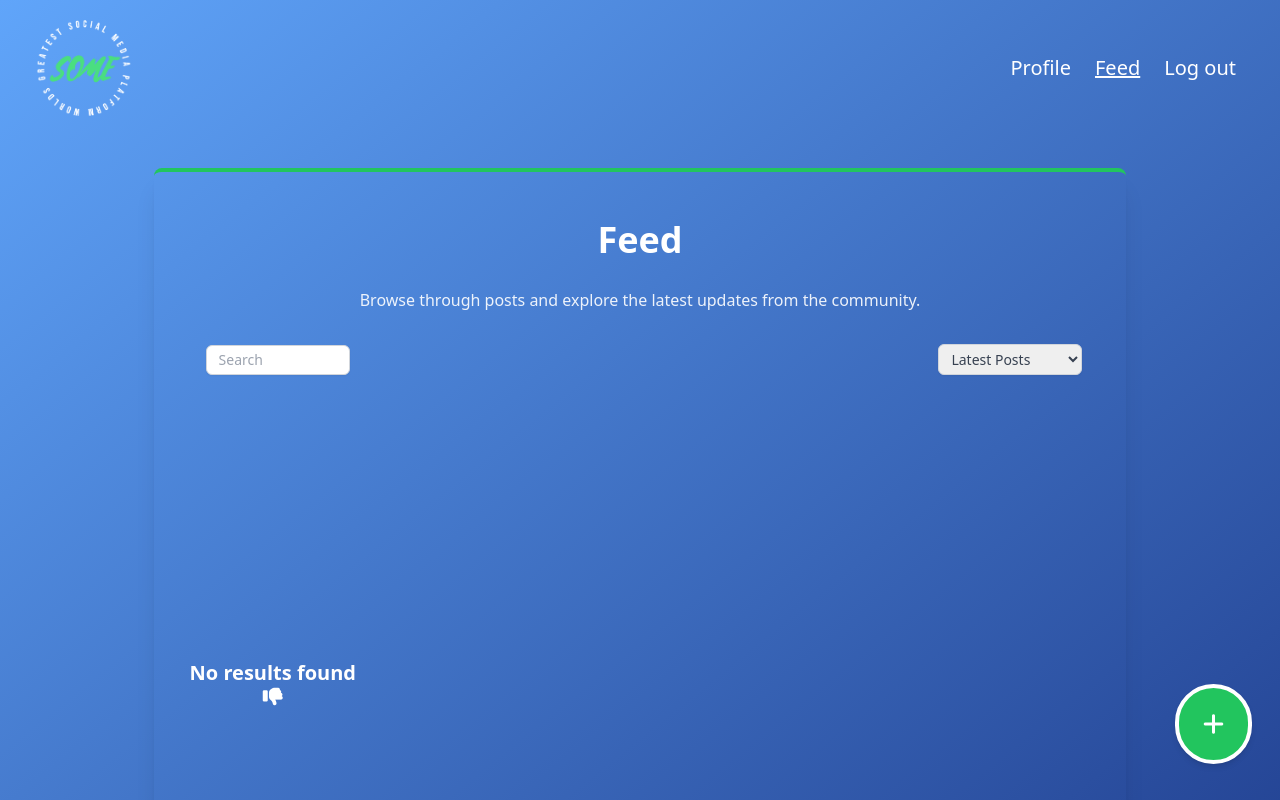
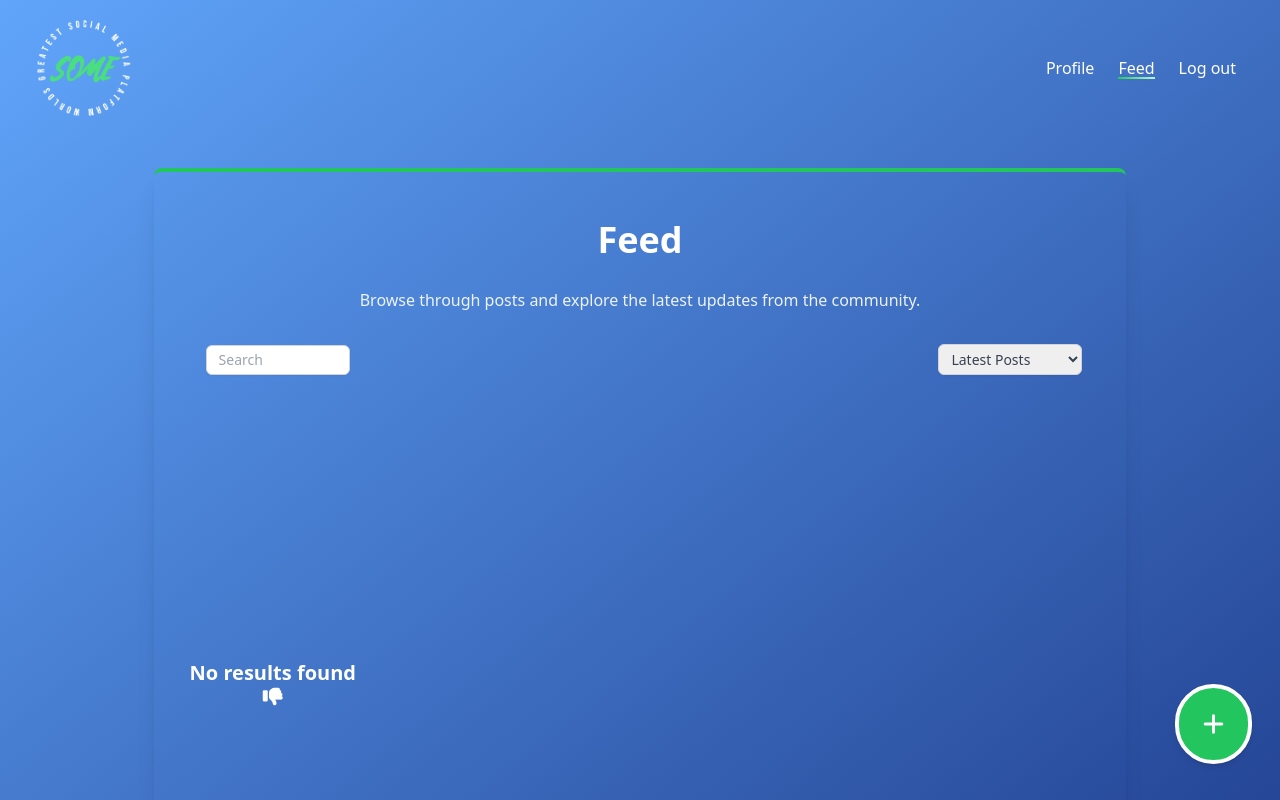
Before and after one commit to evrlong/Year2-CSS, a website with bundled scripts: page feed/index.html in a window 1280 px wide. Shown: the top 800 px of the page. Built offline with nearby package versions, Linux system fonts and the light colour scheme; no server answers; sample sign-in values are in the browser's storage.

Commit message:
Adjusted hover effect
Added new hover effect to navbar

```diff
--- a/components/navbar.html
+++ b/components/navbar.html
@@ -19,7 +19,7 @@
         <li>
           <a
             href="../profile/index.html"
-            class="text-white text-xl hover:text-blue-500 hover:underline"
+            class="relative text-white font-medium after:absolute after:bottom-0 after:left-0 after:h-0.5 after:w-0 after:bg-gradient-to-r after:from-green-500 after:to-green-200 after:transition-all after:duration-300 hover:after:w-full"
             id="profile-link"
           >
             Profile
@@ -28,7 +28,7 @@
         <li>
           <a
             href="../feed/index.html"
-            class="text-white text-xl hover:text-blue-500 hover:underline"
+            class="relative text-white font-medium after:absolute after:bottom-0 after:left-0 after:h-0.5 after:w-0 after:bg-gradient-to-r after:from-green-500 after:to-green-200 after:transition-all after:duration-300 hover:after:w-full"
             id="feed-link"
           >
             Feed
@@ -37,7 +37,7 @@
         <li id="auth-link">
           <a
             href="../index.html"
-            class="text-white text-xl hover:text-blue-500 hover:underline"
+            class="relative text-white font-medium after:absolute after:bottom-0 after:left-0 after:h-0.5 after:w-0 after:bg-gradient-to-r after:from-green-500 after:to-green-200 after:transition-all after:duration-300 hover:after:w-full"
             id="auth-link-text"
           >
             Log in
@@ -46,7 +46,7 @@
         <li>
           <a
             href="../register/index.html"
-            class="text-white text-xl hover:text-blue-500 hover:underline"
+            class="relative text-white font-medium after:absolute after:bottom-0 after:left-0 after:h-0.5 after:w-0 after:bg-gradient-to-r after:from-green-500 after:to-green-200 after:transition-all after:duration-300 hover:after:w-full"
             id="register-link"
           >
             Register
--- a/components/navbar.js
+++ b/components/navbar.js
@@ -63,13 +63,13 @@ function updateNavbar() {
   const currentPath = window.location.pathname;
 
   if (currentPath.includes('feed')) {
-    feedLink?.classList.add('underline');
-    mobileFeedLink?.classList.add('underline');
+    feedLink?.classList.add('after:w-full');
+    mobileFeedLink?.classList.add('after:w-full');
   }
 
   if (currentPath.includes('profile')) {
-    profileLink?.classList.add('underline');
-    mobileProfileLink?.classList.add('underline');
+    profileLink?.classList.add('after:w-full');
+    mobileProfileLink?.classList.add('after:w-full');
   }
 
   if (user) {
```
